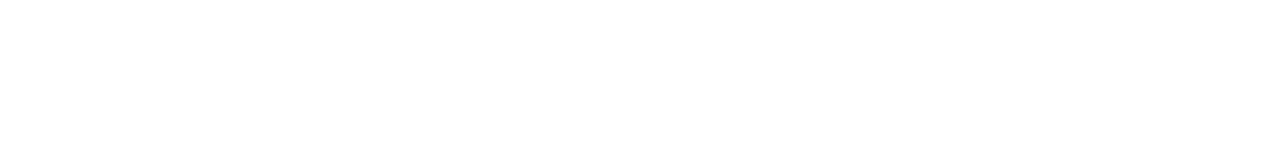
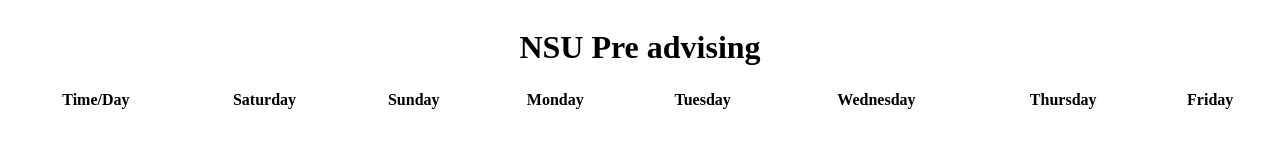
Before and after one commit to maruf1020/UniversityAdvisingSystem, a plain HTML site: page index.html in a window 1280 px wide. Drawn offline with Linux system fonts and the light colour scheme.

Commit message:
create table
create table

```diff
--- a/index.html
+++ b/index.html
@@ -5,5 +5,86 @@
 </head>
 <body>
 
+  <table style="width:100%">
+    <caption><h1>NSU Pre advising</h1></caption>
+    <tr>
+   	<th>Time/Day</th>
+      <th>Saturday</th>
+      <th>Sunday</th>
+      <th>Monday</th>
+      <th>Tuesday</th>
+      <th>Wednesday</th>
+      <th>Thursday</th>
+      <th>Friday</th>
+    </tr>
+
+    <tr>
+      <td </td>
+      <td </td>
+      <td </td>
+      <td </td>
+      <td></td>
+      <td></td>
+      <td </td>
+      <td></td>
+    </tr>
+
+    <tr>
+      <td </td>
+      <td </td>
+      <td </td>
+      <td </td>
+      <td></td>
+      <td></td>
+      <td </td>
+      <td></td>
+    </tr>
+
+    <tr>
+      <td </td>
+      <td </td>
+      <td </td>
+      <td </td>
+      <td></td>
+      <td></td>
+      <td </td>
+      <td></td>
+    </tr>
+
+    <tr>
+      <td </td>
+      <td </td>
+      <td </td>
+      <td </td>
+      <td></td>
+      <td></td>
+      <td </td>
+      <td></td>
+    </tr>
+
+    <tr>
+      <td </td>
+      <td </td>
+      <td </td>
+      <td </td>
+      <td></td>
+      <td></td>
+      <td </td>
+      <td></td>
+    </tr>
+
+    <tr>
+      <td </td>
+      <td </td>
+      <td </td>
+      <td </td>
+      <td></td>
+      <td></td>
+      <td </td>
+      <td></td>
+    </tr>
+
+  </table>
+
 </body>
 </html>
```
